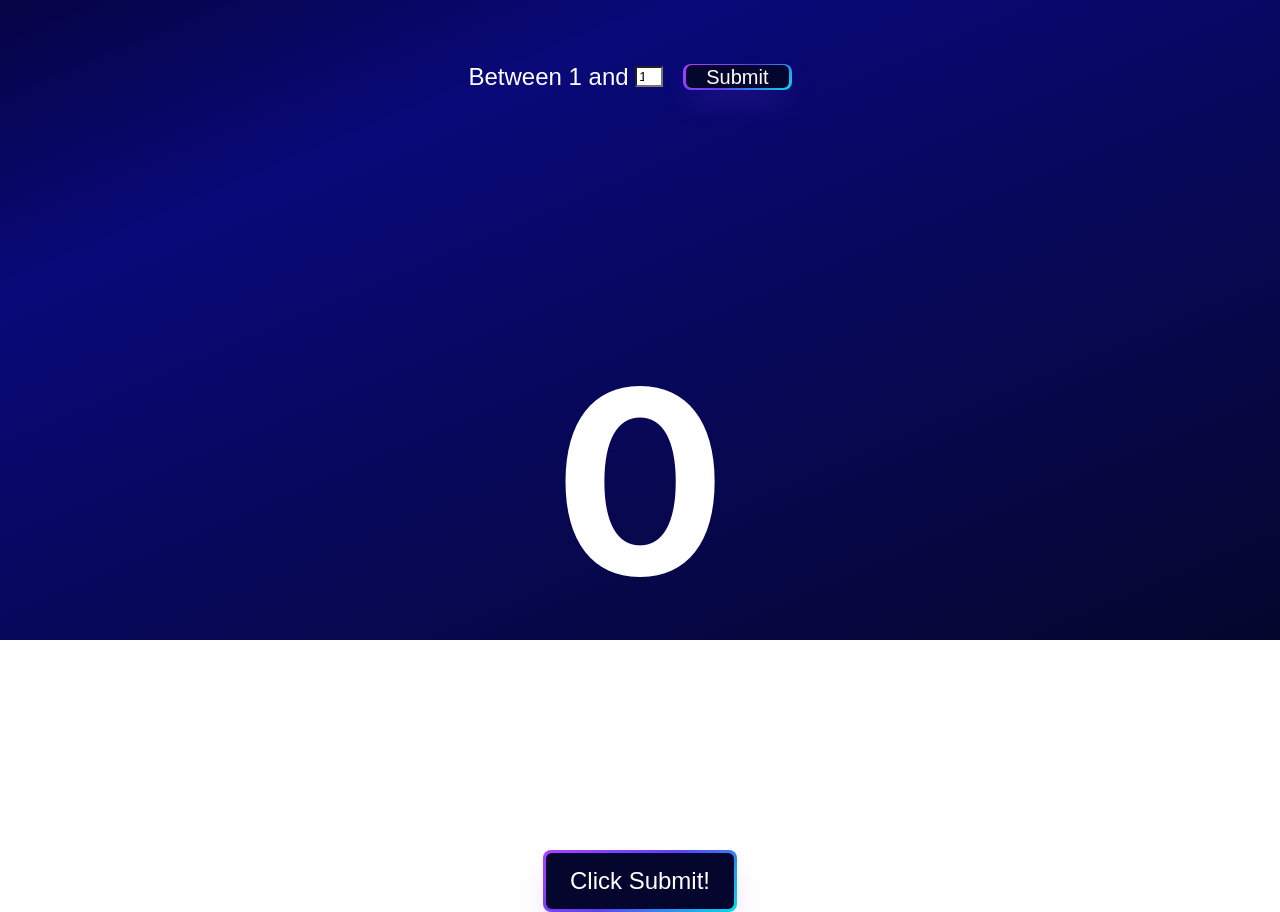
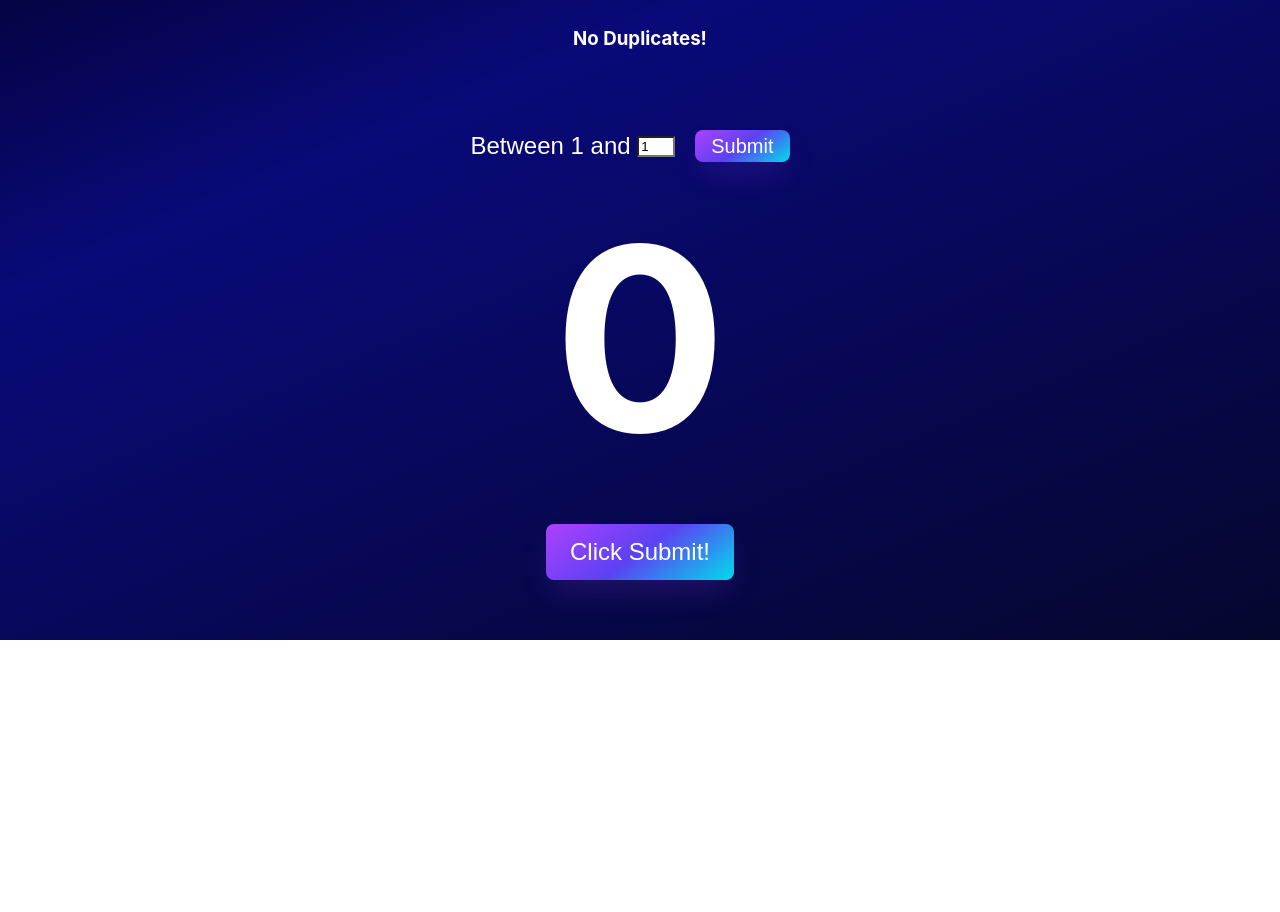
Before and after one commit to RaazKH/personalwebsite, a React (Create React App) app: page / in a window 1280 px wide. Shown: the part 180-1092 px from the top of the page. After the commit the page ends 820 px from the top, so only its background shows below. Built offline with nearby package versions, Linux system fonts and the light colour scheme.

Commit message:
chore: code cleanup

```diff
--- a/src/App.js
+++ b/src/App.js
@@ -6,6 +6,7 @@ const CommonButton = css`
   border: 0;
   border-radius: 8px;
   box-shadow: rgba(151, 65, 252, 0.2) 0 15px 30px -5px;
+  background-image: linear-gradient(144deg,#AF40FF, #5B42F3 50%,#00DDEB);
   box-sizing: border-box;
   color: #FFFFFF;
   font-family: Phantomsans, sans-serif;
@@ -48,22 +49,14 @@ const StyledInput = styled.input`
   -webkit-appearance: none;
   -moz-appearance: textfield;
   margin: 0;
-  width: 20px;
+  max-width: 30px;
 `;
 
 const StyledButton = styled.button`
-  background-image: linear-gradient(144deg,#AF40FF, #5B42F3 50%,#00DDEB);
   ${CommonButton};
-  display: flex;
-  justify-content: center;
-  max-width: 100%;
-  min-width: 140px;
   margin-bottom: 50px;
   font-size: 24px;
-
-  :active, :hover {
-    outline: 0;
-  }
+  padding: 16px 24px;
 
   @media (min-width: 700px) {
     margin-left: auto;
@@ -71,45 +64,20 @@ const StyledButton = styled.button`
   }
 `;
 
-const StyledSpan = styled.span`
-  background-color: rgb(5, 6, 45);
-  padding: 16px 24px;
-  border-radius: 6px;
-  transition: 300ms;
-
-  :hover, :active{
-    background: none;
-  }
-`;
-
-const StyledSpans = styled.span`
-  background-color: rgb(5, 6, 45);
-  padding: 0.5px 20px;
-  border-radius: 6px;
-  transition: 300ms;
-
-  :hover, :active{
-    background: none;
-  }
-`;
-
-const StyledHeading = styled.h1`
-  margin-top: 0;
-  padding-top: 3rem;
-`;
-
 const StyledRandom = styled.h2`
   flex-grow: 1;
   font-size: 16px;
   font-size: 20vw;
+  @media (min-width: 700px) {
+    margin: 0px;
+  }
 `;
 
 const StyledSubmit = styled.button`
   margin: 20px;
-  background-image: linear-gradient(144deg,#AF40FF, #5B42F3 50%,#00DDEB);
   font-size: 20px;
   ${CommonButton};
-
+  padding: 6px 16px;
 `;
 
 function App() {
@@ -167,15 +135,16 @@ function App() {
 
   return (
     <Container>
-      <StyledHeading>Random Number Generator</StyledHeading>
+      <h1 style={{ margintop: 0, padding: 48 }}>Random Number Generator</h1>
       <h3>No Duplicates!</h3>
       <FlexContainer>
         <p>Between 1 and&nbsp;</p>
-        <StyledInput type="number" disabled={disabled} value={number} onInput={(e) => setNumber(e.target.value)} />
-        <StyledSubmit onClick={submit}><StyledSpans>{disabled ? "Reset" : "Submit"}</StyledSpans></StyledSubmit>
+        <StyledInput type="number" style={{ display: disabled ? "none" : "block" }} value={number} onInput={(e) => setNumber(e.target.value)} />
+        <p style={{ display: disabled ? "block" : "none" }}>{number}</p>
+        <StyledSubmit onClick={submit}>{disabled ? "Reset" : "Submit"}</StyledSubmit>
       </FlexContainer>
       <StyledRandom>{randomNumber}</StyledRandom>
-      <StyledButton onClick={generate} disabled={!disabled}><StyledSpan>{reset ? "Click Reset!" : disabled ? "Generate!" : "Click Submit!"}</StyledSpan></StyledButton>
+      <StyledButton onClick={generate} disabled={!disabled}>{reset ? "Click Reset!" : disabled ? "Generate!" : "Click Submit!"}</StyledButton>
     </Container>
   );
 }
```
